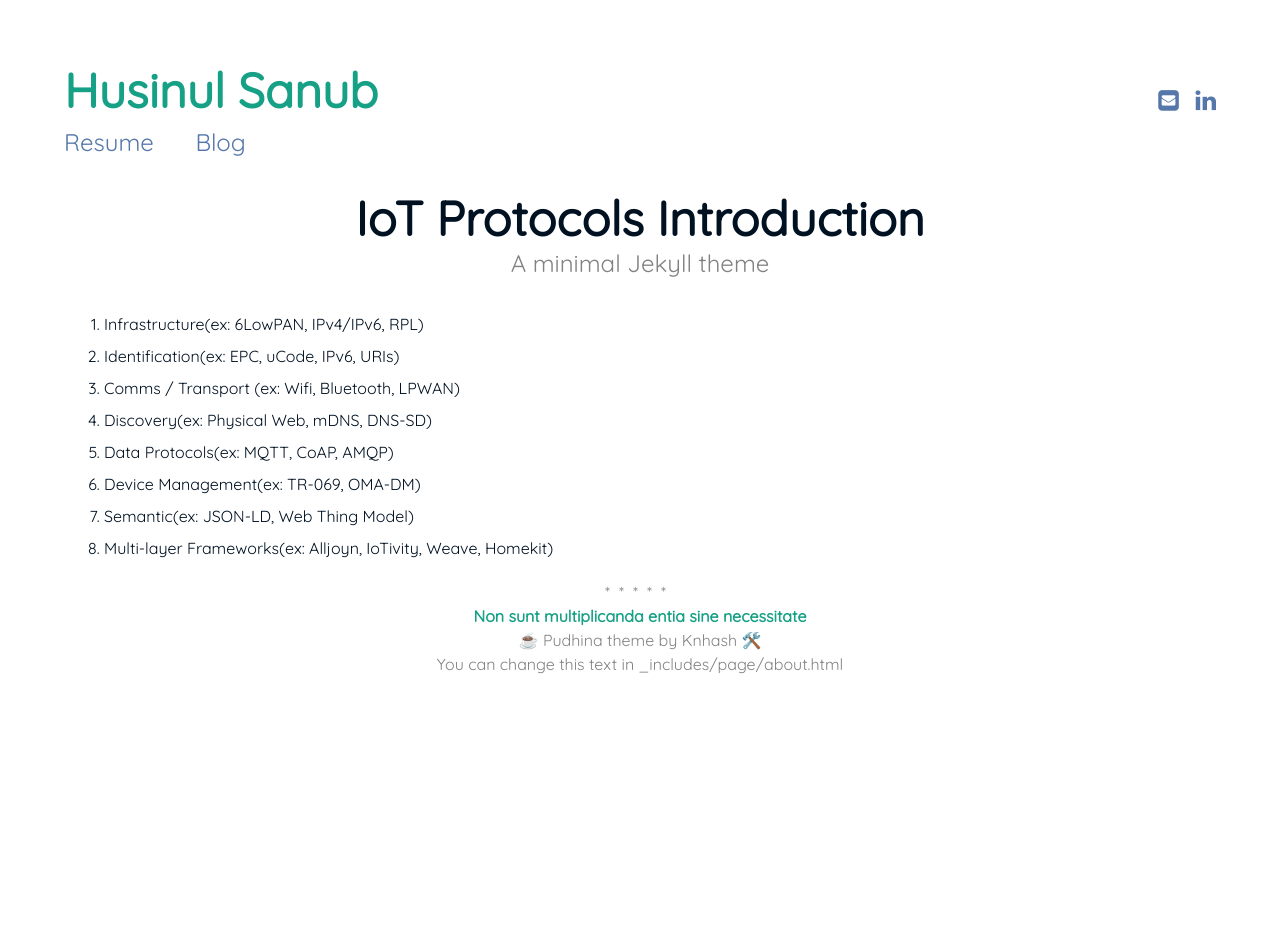
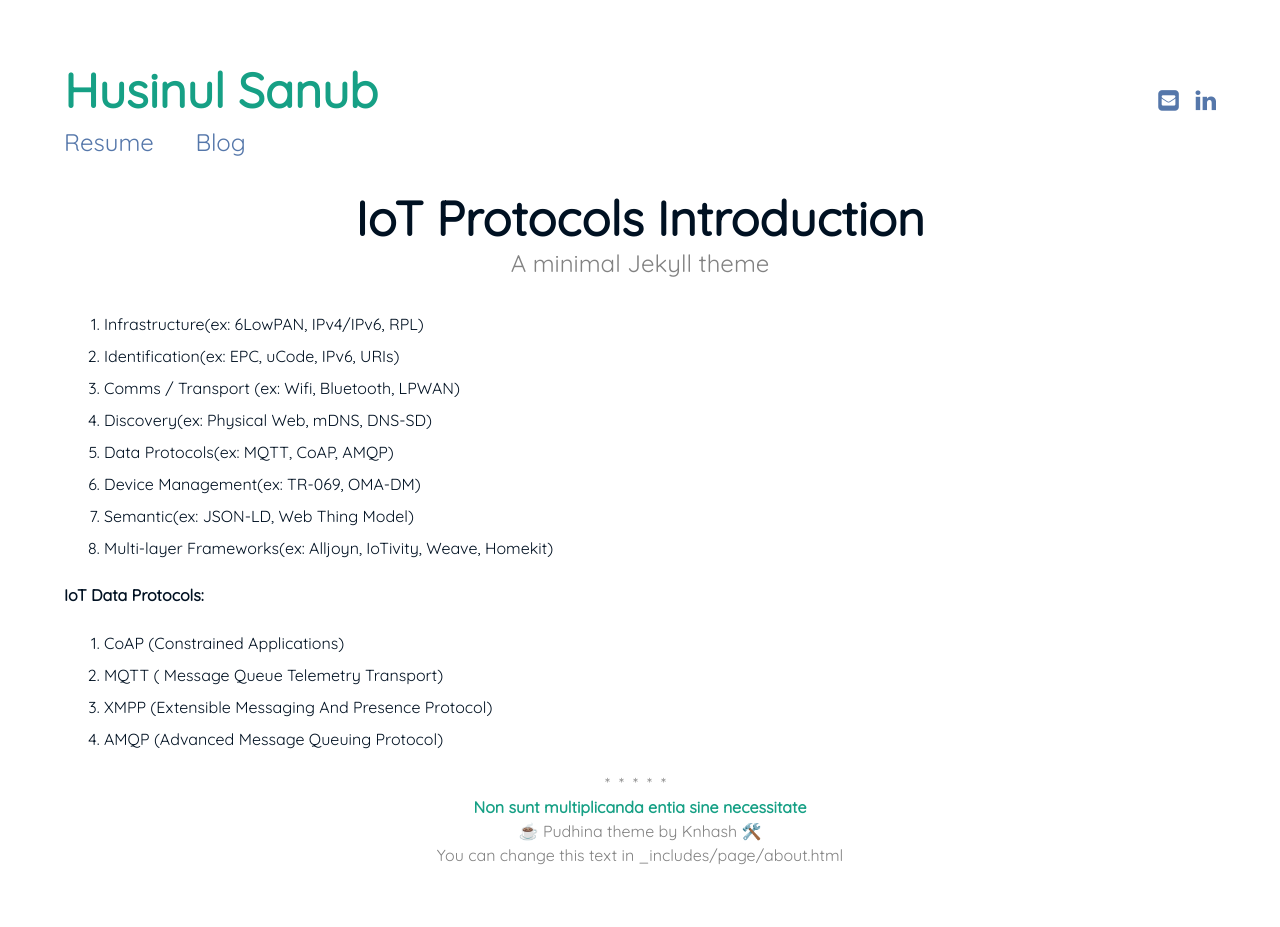
Before and after one commit to husinul/husinul.github.io, a Jekyll site: the page built from _posts/2016-05-20-welcome-to-jekyll.md, in a window 1280 px wide. Built offline with Jekyll 4.4.1, drawn with Linux system fonts in a browser that asks for light colours; before the commit the page ends 900 px from its top, so only the background shows below that.

Commit message:
Update 2016-05-20-welcome-to-jekyll.md
update iot data protocols

```diff
--- a/_posts/2016-05-20-welcome-to-jekyll.md
+++ b/_posts/2016-05-20-welcome-to-jekyll.md
@@ -14,3 +14,9 @@ categories: ["IoT"]
 6. Device Management(ex: TR-069, OMA-DM)
 7. Semantic(ex: JSON-LD, Web Thing Model)
 8. Multi-layer Frameworks(ex: Alljoyn, IoTivity, Weave, Homekit)
+
+#### IoT Data Protocols:
+1. CoAP (Constrained Applications)
+2. MQTT ( Message Queue Telemetry Transport)
+3. XMPP (Extensible Messaging And Presence Protocol)
+4. AMQP (Advanced Message Queuing Protocol)
```
